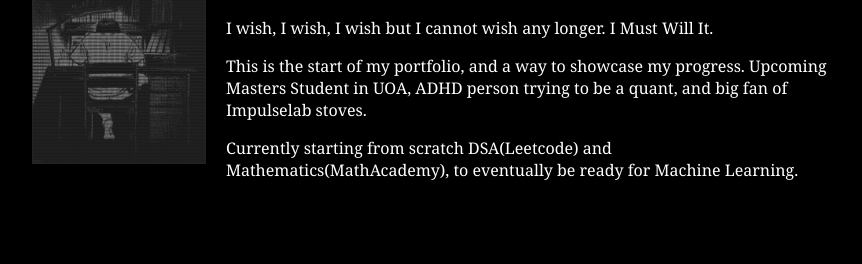
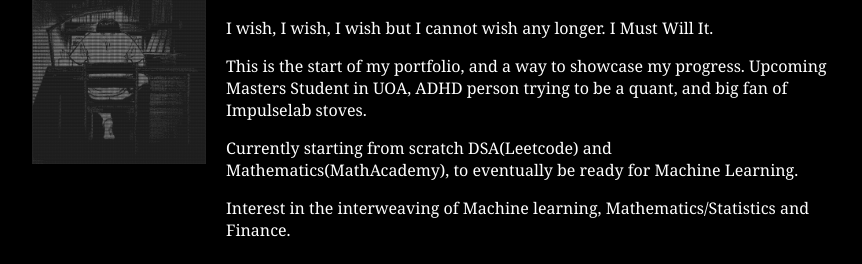
Before and after one commit to DrNoodle5/DrNoodle5.github.io, a plain HTML site: page index.html in a window 1280 px wide. Shown: the part 98-362 px from the top of the page, without its empty margins (208-1070 px from the left). Drawn offline with Linux system fonts and the light colour scheme.

Commit message:
Update index.html

```diff
--- a/index.html
+++ b/index.html
@@ -101,6 +101,7 @@
                     <p>I wish, I wish, I wish but I cannot wish any longer. I Must Will It.</p>
                     <p>This is the start of my portfolio, and a way to showcase my progress. Upcoming Masters Student in UOA, ADHD person trying to be a quant, and big fan of Impulselab stoves.</p>
                     <p>Currently starting from scratch DSA(Leetcode) and Mathematics(MathAcademy), to eventually be ready for Machine Learning.</p>
+                    <P>Interest in the interweaving of Machine learning, Mathematics/Statistics and Finance.</P>
                 </div>
             </section>
             <section class="experience-section">
```
